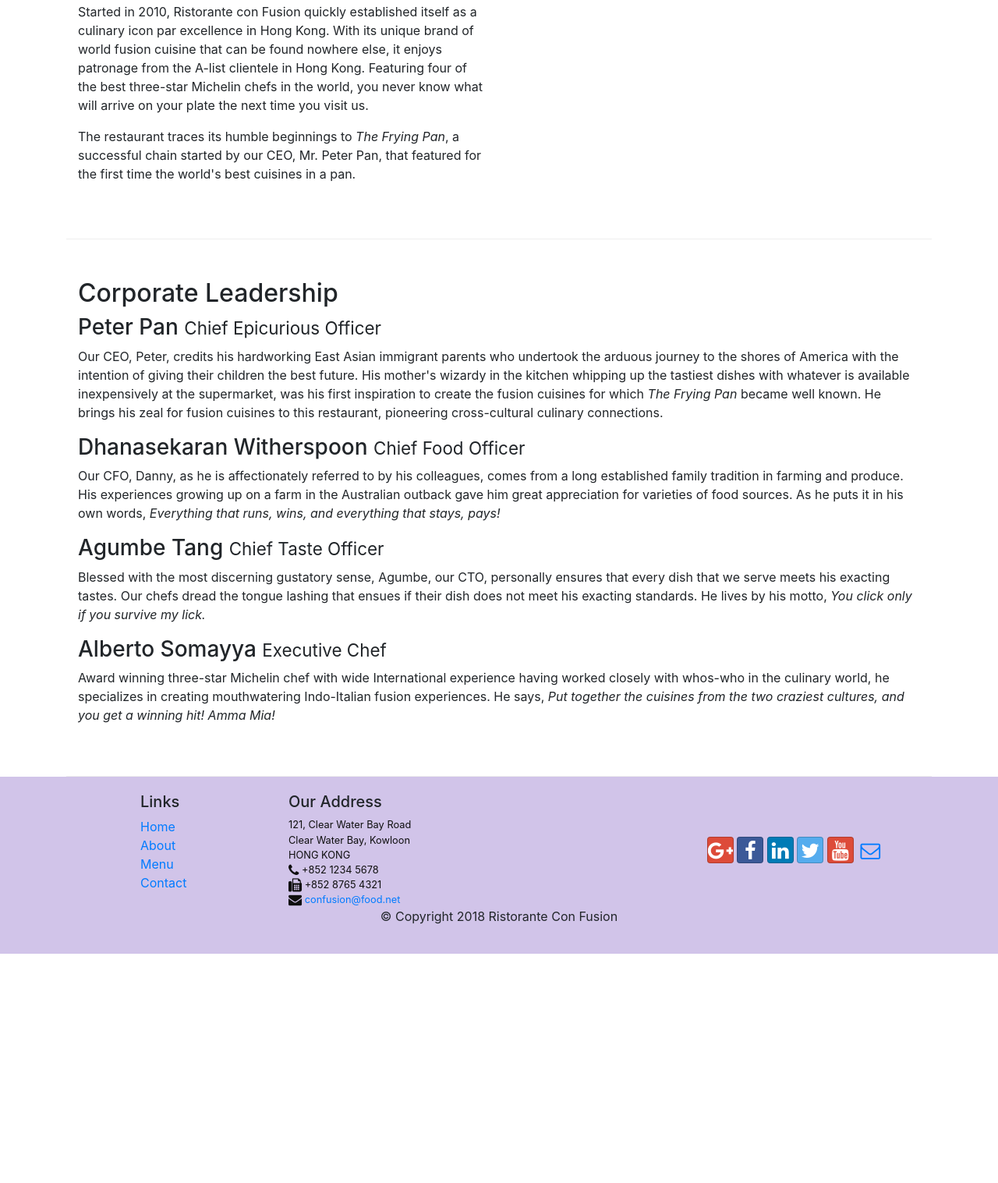
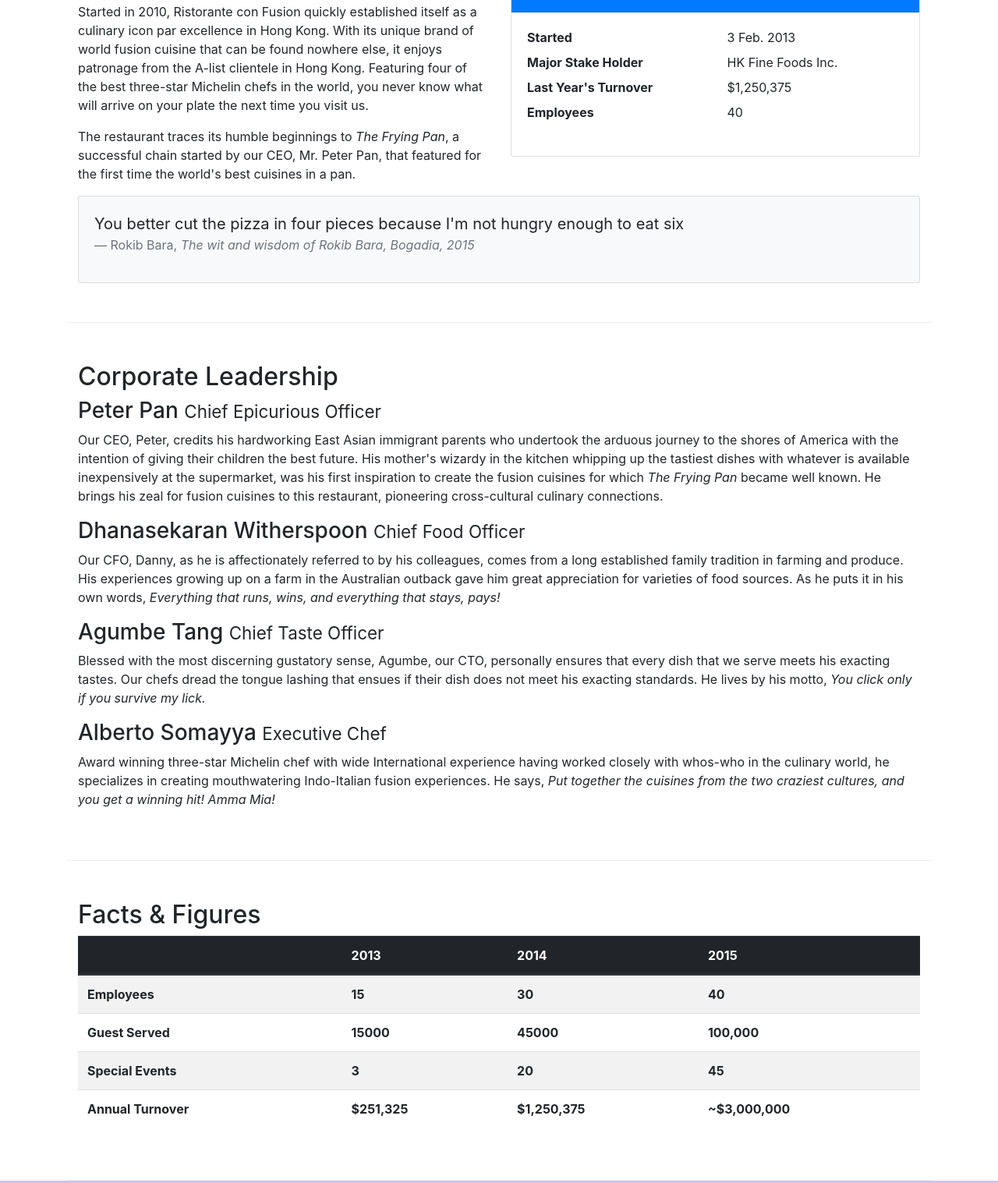
Before and after one commit to afifaniks/Coursera_Bootstrap, a website: page aboutus.html in a window 1280 px wide. Shown: the part 558-2075 px from the top of the page at 78% size. Before the commit the page ends 1781 px from the top, so only its background shows below. Drawn offline with nearby package versions, Linux system fonts and the light colour scheme.

Commit message:
Cards & Tables

```diff
--- a/aboutus.html
+++ b/aboutus.html
@@ -61,7 +61,34 @@
                 <p>Started in 2010, Ristorante con Fusion quickly established itself as a culinary icon par excellence in Hong Kong. With its unique brand of world fusion cuisine that can be found nowhere else, it enjoys patronage from the A-list clientele in Hong Kong.  Featuring four of the best three-star Michelin chefs in the world, you never know what will arrive on your plate the next time you visit us.</p>
                 <p>The restaurant traces its humble beginnings to <em>The Frying Pan</em>, a successful chain started by our CEO, Mr. Peter Pan, that featured for the first time the world's best cuisines in a pan.</p>
             </div>
-            <div>
+            <div class="col-sm">
+                <div class="card">
+                    <h3 class="card-header bg-primary text-white">Facts at a Glance</h3>
+                    <div class="card-body">
+                        <dl class="row">
+                            <dt class="col-6">Started</dt>
+                            <dd class="col-6">3 Feb. 2013</dd>
+                            <dt class="col-6">Major Stake Holder</dt>
+                            <dd class="col-6">HK Fine Foods Inc.</dd>
+                            <dt class="col-6">Last Year's Turnover</dt>
+                            <dd class="col-6">$1,250,375</dd>
+                            <dt class="col-6">Employees</dt>
+                            <dd class="col-6">40</dd>
+                        </dl>
+                    </div>
+                </div>
+            </div>
+            <div class="col-12">
+                <div class="card card-body bg-light">
+                    <blockquote class="blockquote">
+                        <p class="mb-0">You better cut the pizza in four pieces
+                            because I'm not hungry enough to eat six
+                        </p>
+                        <footer class="blockquote-footer">Rokib Bara,
+                            <cite title="Source Title">The wit and wisdom of Rokib Bara, Bogadia, 2015</cite>
+                        </footer>
+                    </blockquote>
+                </div>
             </div>
         </div>
 
@@ -79,6 +106,49 @@
                 <p class="d-none d-sm-block">Award winning three-star Michelin chef with wide International experience having worked closely with whos-who in the culinary world, he specializes in creating mouthwatering Indo-Italian fusion experiences. He says, <em>Put together the cuisines from the two craziest cultures, and you get a winning hit! Amma Mia!</em></p>
             </div>
        </div>
+       <div class="row row-content">
+           <div class="col-12 col-m-9">
+               <h2>Facts &amp; Figures</h2>
+               <div class="table-responsive">
+                   <table class="table table-striped">
+                       <thead class="thead-dark">
+                           <th>&nbsp;</th>
+                           <th>2013</th>
+                           <th>2014</th>
+                           <th>2015</th>
+                       </thead>
+                       <tbody>
+                           <tr>
+                               <th>Employees</th>
+                               <th>15</th>
+                               <th>30</th>
+                               <th>40</th>
+                           </tr>
+                           <tr>
+                                <th>Guest Served</th>
+                                <th>15000</th>
+                                <th>45000</th>
+                                <th>100,000</th>
+                            </tr>
+                           <tr>
+                                <th>Special Events</th>
+                                <th>3</th>
+                                <th>20</th>
+                                <th>45</th>
+                            </tr>
+                           <tr>
+                                <th>Annual Turnover</th>
+                                <th>$251,325</th>
+                                <th>$1,250,375</th>
+                                <th>~$3,000,000</th>
+                            </tr>
+                       </tbody>
+                   </table>
+               </div>
+           </div>
+           <div class="col-12 col-sm-3"></div>
+       </div>
+
 
     </div>
 
```
Also changed, not shown: 1 other file.
